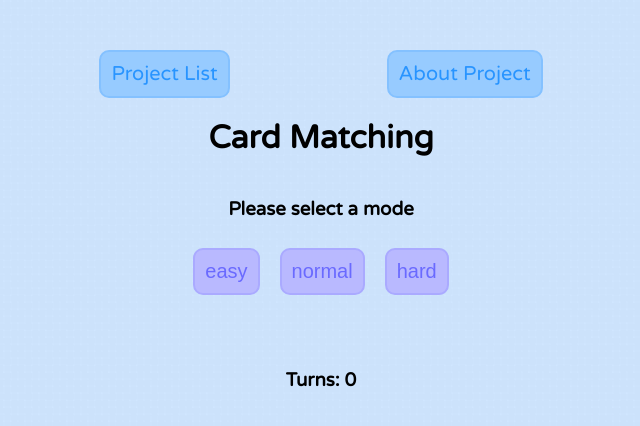
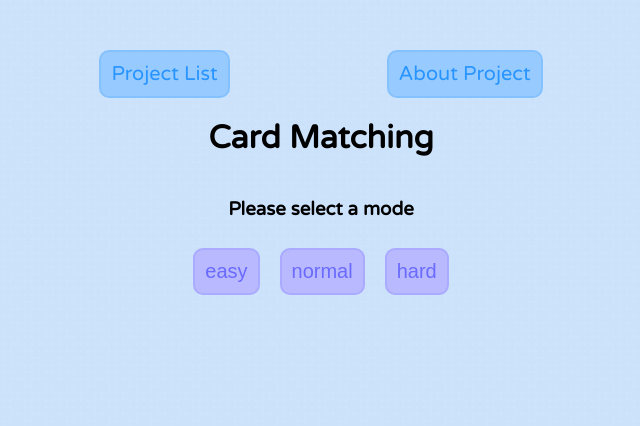
Before and after one commit to ChingLingTung/React-game, a Next.js app in the folder next/: page /game/Match_card in a window 1280 px wide. Shown: the top 426 px of the page, without its empty margins (319-959 px from the left). Built offline with nearby package versions, Linux system fonts and the light colour scheme; a web font is replaced by a local one.

Commit message:
多增加一個判斷避免遊戲開始前就顯示回數

```diff
--- a/next/pages/game/Match_card.js
+++ b/next/pages/game/Match_card.js
@@ -180,7 +180,6 @@ export default function MatchCard() {
                 />
               </div>
               :
-
               <div className={styles.button_list}>
                 <button
                   className={styles.newgame_btn}
@@ -214,12 +213,12 @@ export default function MatchCard() {
               />
             ))}
           </div>
-          <h3 className={styles.text}>Turns: {turns}</h3>
-          {/* <h3 className={styles.text}>困難程度level: {getLevel}</h3>
-          <h3 className={styles.text}>卡片組數mode: {getSelectedMode}</h3> */}
+          {getEasy || getNormal || getHard ?
+            (<h3 className={styles.text}>Turns: {turns}</h3>)
+            :
+            ""
+          }
         </div>
-
-
       </Layout1>
       <Head>
         <title>卡片配對記憶遊戲</title>
```
